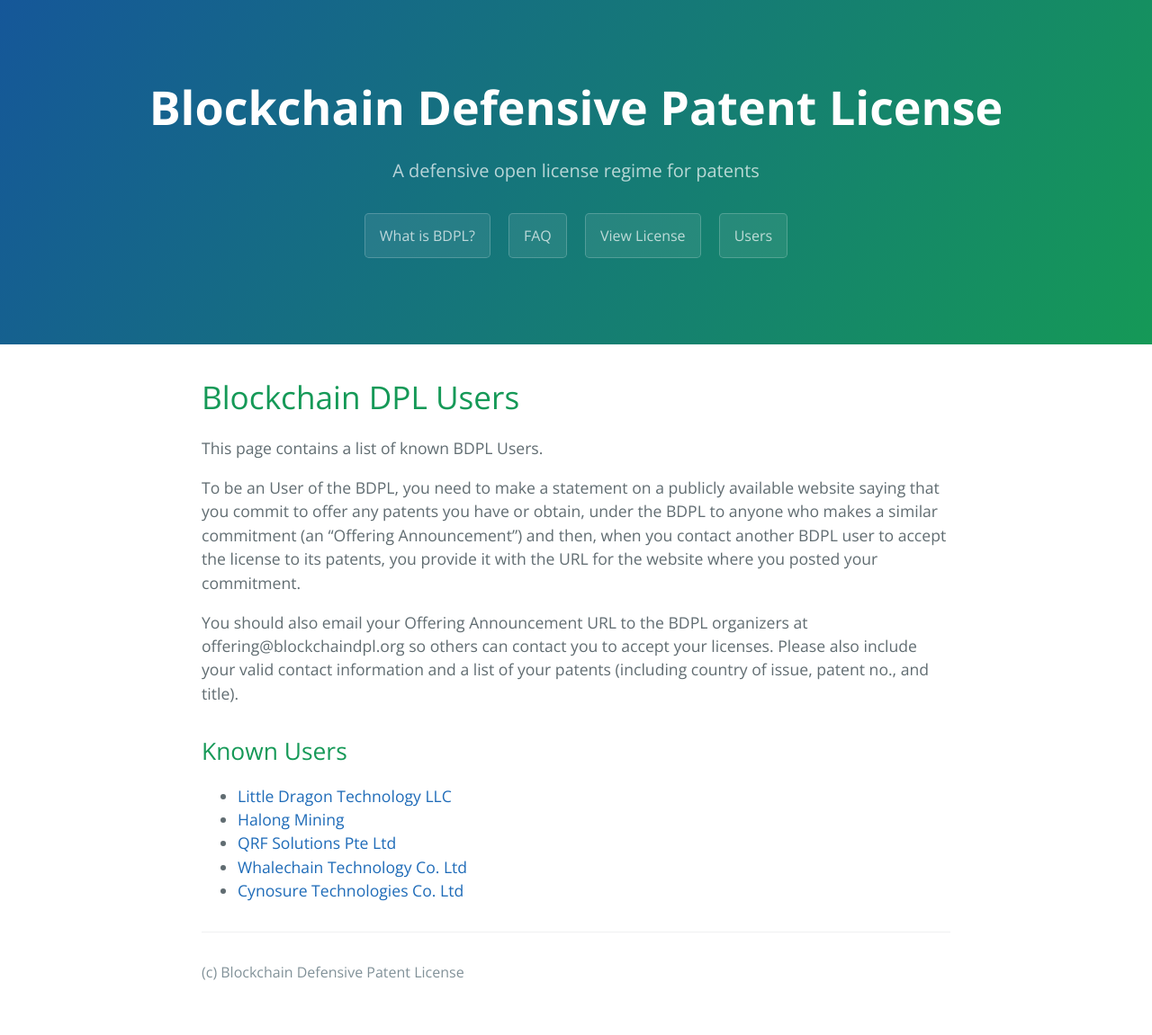
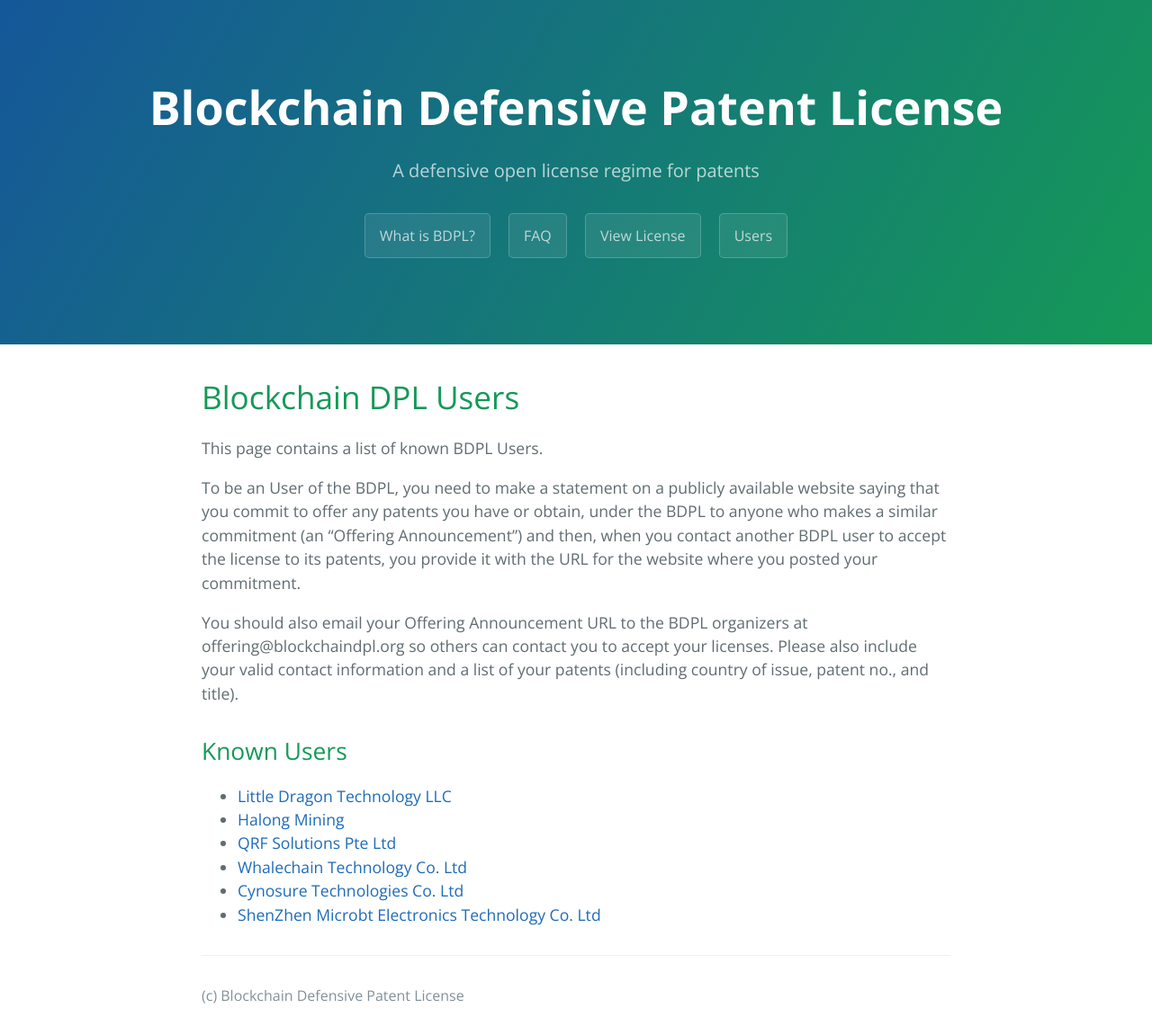
Before and after one commit to blockchaindpl/blockchaindpl.org, a Jekyll site: the page built from users.md, in a window 1280 px wide. Shown: the whole page at 90% size. Built offline with Jekyll 4.4.1, drawn with Linux system fonts in a browser that asks for light colours; our own code applies the rules of GitHub Pages for plain Markdown files; before the commit the page ends 1125 px from its top, so only the background shows below that.

Commit message:
Add users

```diff
--- a/users.md
+++ b/users.md
@@ -13,3 +13,4 @@ You should also email your Offering Announcement URL to the BDPL organizers at o
   - [QRF Solutions Pte Ltd](https://qrfsolutions.com/offering-announcement-for-blockchain-defensive-patent-license/)
   - [Whalechain Technology Co. Ltd](https://whale-tw.com/en/whale-blockchain-based-en/bdpl-offering-announcement/)
   - [Cynosure Technologies Co. Ltd](http://www.cynosure-chain.com/en/news_show.php?id=46)
+  - [ShenZhen Microbt Electronics Technology Co. Ltd](http://www.microbt.com/license_bdpl.html)
```
